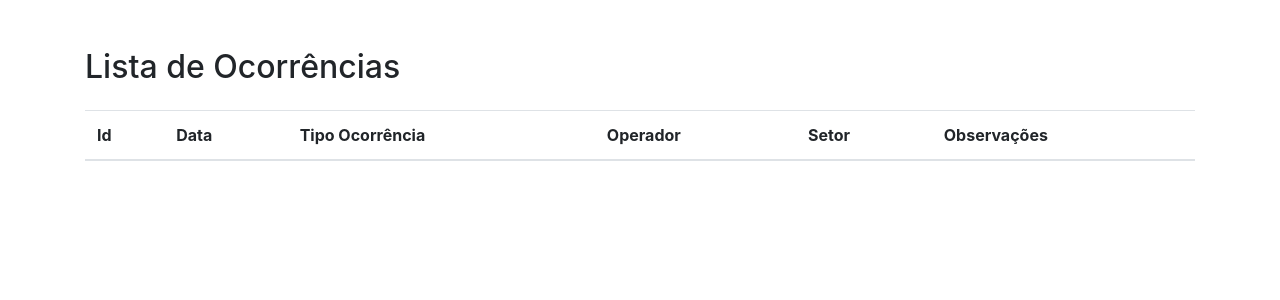
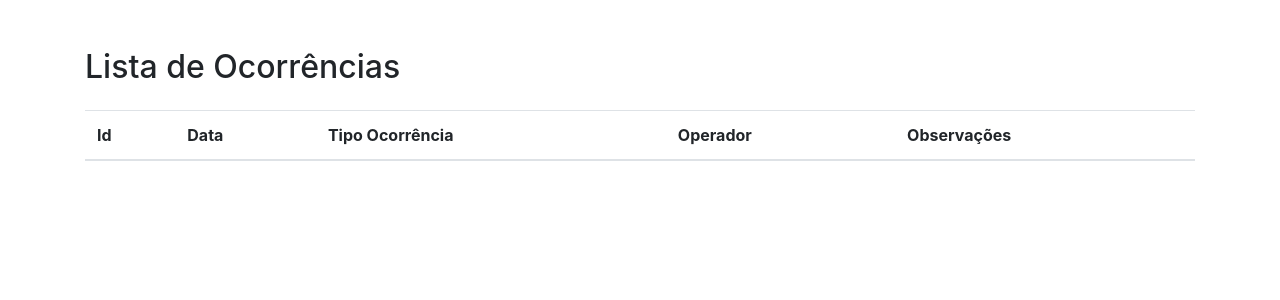
Before and after one commit to marcoskw/licenca, a Django app: page /ocorrencias/ocorrencias_operadores/listar_ocorrencias_operadores in a window 1280 px wide. Shown: the part 56-356 px from the top of the page. Run offline with Django 5.2, Linux system fonts and the light colour scheme; the visitor is signed in with stand-in values (Sample User, id 1); data that the repository does not hold is empty; some libraries are stand-ins or nearby versions.

Commit message:
Finalizando ajustes nas ocorrencias de operadores

```diff
--- a/ocorrencias/templates/atualizar_setor_operador.html
+++ b/ocorrencias/templates/atualizar_setor_operador.html
@@ -28,7 +28,7 @@
                 <br>
                 <select name="operador" class="form-control">
                     {% for operador in operadores %}
-                        <option value="{{ operador.id }}">{{ operador.nome_operador }}</option>
+                        <option value="{{ operador.id }}">{{ operador.nome_operador }} - {{ operador.setor }}</option>
                     {% endfor %}
                 </select>
                 <!--
--- a/ocorrencias/templates/listar_ocorrencias_operadores.html
+++ b/ocorrencias/templates/listar_ocorrencias_operadores.html
@@ -20,7 +20,6 @@
                 <th scope="col">Data</th>
                 <th scope="col">Tipo Ocorrência</th>
                 <th scope="col">Operador</th>
-                <th scope="col">Setor</th>
                 <th scope="col">Observações</th>
             </tr>
         </thead>
@@ -37,13 +36,6 @@
                         {% endif %}
                     </td>
                     <td>{{ ocorrencia.operador }}</td>
-                    <td>
-                        {% if setor %}
-                            {{ ocorrencia.setor.nome_setor }}
-                        {% else %}
-                            -
-                        {% endif %}
-                    </td>
                     <td>{{ ocorrencia.observacoes }}</td>
                 </tr>
             {% endfor %}
--- a/ocorrencias/templates/ocorrencias_operadores.html
+++ b/ocorrencias/templates/ocorrencias_operadores.html
@@ -12,10 +12,10 @@
         <h1 class="h1">Ocorrência de Operadores</h1>
         <ul class="list-group">
             <li class="list-group-item d-flex justify-content-between align-items-center">
-                <a href="{% url "inativar_operador" %}">Inativar Operador</a>
+                <a href="{% url "inativar_operador" %}">1. Inativar Operador</a>
             </li>
             <li class="list-group-item d-flex justify-content-between align-items-center">
-                <a href="{% url "atualizar_setor_operador" %}">Atualizar Setor de Operador</a>
+                <a href="{% url "atualizar_setor_operador" %}">2. Atualizar Setor de Operador</a>
             </li>
             <li class="list-group-item d-flex justify-content-between align-items-center">
                 <a href="#"></a>
--- a/ocorrencias/views.py
+++ b/ocorrencias/views.py
@@ -3,7 +3,7 @@ from django.shortcuts import redirect, render
 from equipamentos.models import Computador, Software, SoftwareComputador
 from ocorrencias.models import OcorrenciaOperador, OcorrenciaComputador
 from empresa.models import Operador, Setor
-
+from parametros.models import ParametrosEmpresa
 from django.contrib import messages
 from django.contrib.messages import constants
 
@@ -55,8 +55,11 @@ def atualizar_setor_operador(request):
     if not request.user.is_authenticated:
         return redirect('/login')
 
+    empresa_parametro = ParametrosEmpresa.objects.get(id=1)
+    empresa_parametro_id =empresa_parametro.id
+
     operadores = Operador.objects.all()
-    setores = Setor.objects.all()
+    setores = Setor.objects.filter(empresa_id=empresa_parametro_id).order_by('nome_setor')
 
     if request.method == "GET":
         return render(request,'atualizar_setor_operador.html', {
@@ -70,12 +73,15 @@ def atualizar_setor_operador(request):
         tipo_ocorrencia = 2
         operador = Operador.objects.get(id=operador_selecionado)
         setor = Setor.objects.get(id=setor_id)
+        data = datetime.now()
+        usuario = request.user
 
         ocorrencia = OcorrenciaOperador(
+            data=data,
+            usuario=usuario,
             tipo_ocorrencia=tipo_ocorrencia,
             operador=operador,
-            setor=setor,
-            observacoes=observacoes,
+            observacoes=f'O Operador {operador.nome_operador} - ID:{operador.id} foi alterado o setor de {operador.setor} para {setor}. {usuario} colocou como observação: {observacoes}. Data: {data}',
         )
 
         try:
```
